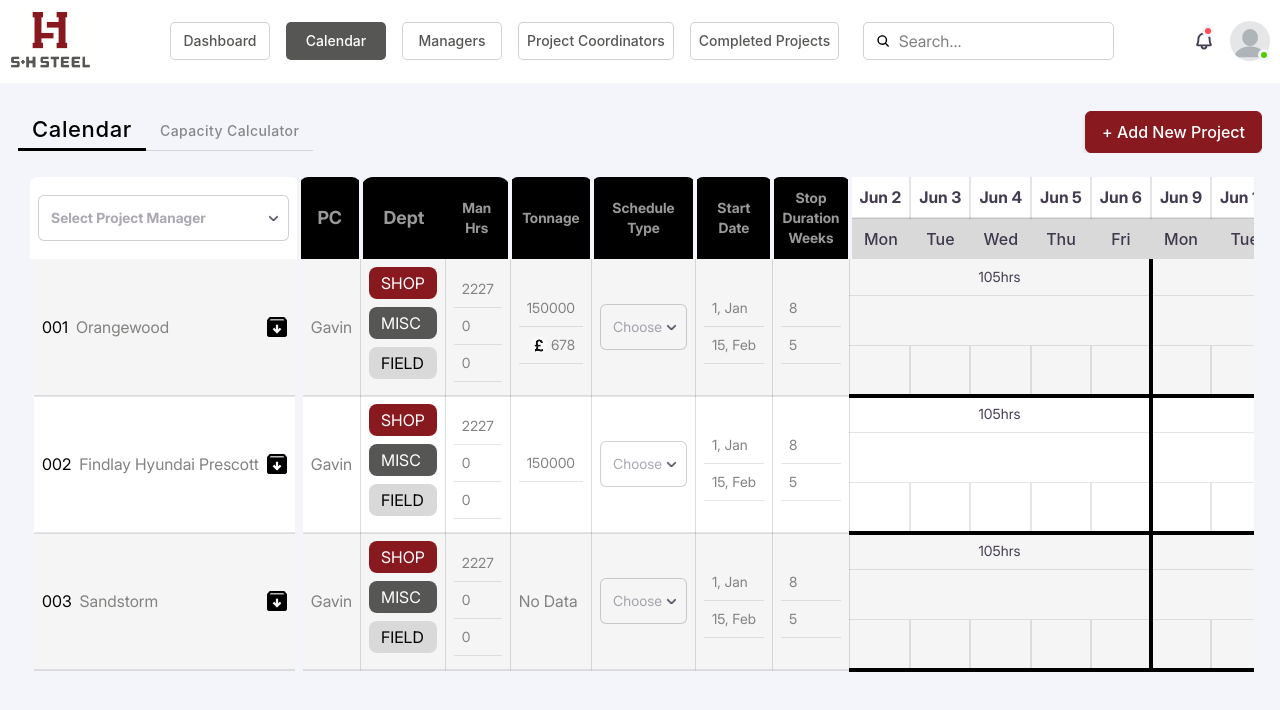
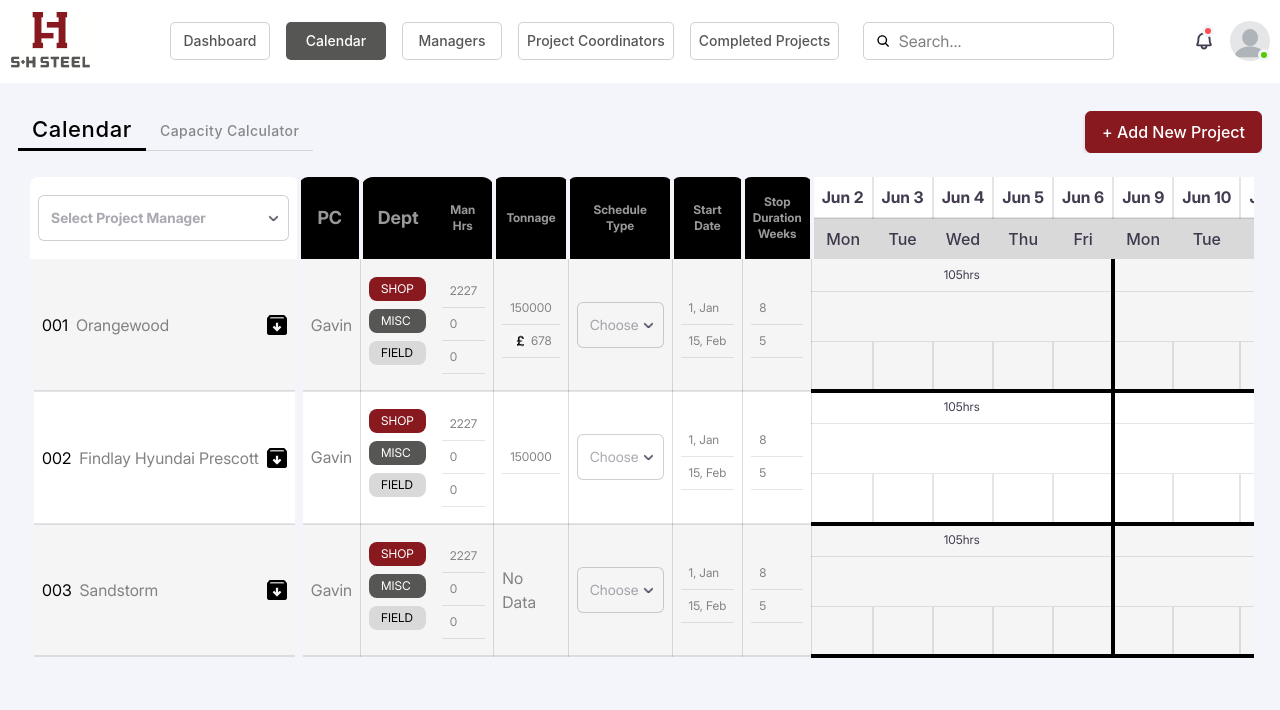
Before and after one commit to mehak187/SHSteelReact, a React (Vite) app: page /calendar in a window 1280 px wide. Shown: the top 710 px of the page. Built offline with nearby package versions, Linux system fonts and the light colour scheme; a web font is replaced by a local one.

Commit message:
Refactor CalendarComponent table styles to improve readability by adjusting font sizes

```diff
--- a/src/components/Calendar/CalendarComponent.jsx
+++ b/src/components/Calendar/CalendarComponent.jsx
@@ -91,11 +91,11 @@ const CalendarComponent = () => {
                         </th>
                         <th rowSpan={2} className="text-[#FFFFFF99] bg-black p-2 text-lg rounded-t-[9px] border-x-4 border-[#F4F5FA]">PC</th>
                         <th rowSpan={2} className="text-[#FFFFFF99] bg-black p-2 text-lg rounded-tl-xl border-l-4 border-[#F4F5FA]">Dept</th>
-                        <th rowSpan={2} className="text-[#FFFFFF99] bg-black p-2 text-sm rounded-tr-xl border-r-4 border-[#F4F5FA]">Man Hrs</th>
-                        <th rowSpan={2} className="text-[#FFFFFF99] bg-black p-2 text-sm rounded-t-lg border-x-4 border-[#F4F5FA]">Tonnage</th>
-                        <th rowSpan={2} className="text-[#FFFFFF99] bg-black p-2 text-sm rounded-t-lg border-x-4 border-[#F4F5FA]">Schedule Type</th>
-                        <th rowSpan={2} className="text-[#FFFFFF99] bg-black p-2 text-sm rounded-t-lg border-x-4 border-[#F4F5FA]">Start Date</th>
-                        <th rowSpan={2} className="text-[#FFFFFF99] bg-black p-2 text-sm rounded-t-lg border-x-4 border-[#F4F5FA]">Stop Duration Weeks</th>
+                        <th rowSpan={2} className="text-[#FFFFFF99] bg-black p-2 text-xs rounded-tr-xl border-r-4 border-[#F4F5FA]">Man Hrs</th>
+                        <th rowSpan={2} className="text-[#FFFFFF99] bg-black p-2 text-xs rounded-t-lg border-x-4 border-[#F4F5FA]">Tonnage</th>
+                        <th rowSpan={2} className="text-[#FFFFFF99] bg-black p-2 text-xs rounded-t-lg border-x-4 border-[#F4F5FA]">Schedule Type</th>
+                        <th rowSpan={2} className="text-[#FFFFFF99] bg-black p-2 text-xs rounded-t-lg border-x-4 border-[#F4F5FA]">Start Date</th>
+                        <th rowSpan={2} className="text-[#FFFFFF99] bg-black p-2 text-xs rounded-t-lg border-x-4 border-[#F4F5FA]">Stop Duration Weeks</th>
                         {dates.map((date, index) => (
                             <th
                                 key={index}
@@ -132,11 +132,11 @@ const CalendarComponent = () => {
                                 <td rowSpan={3} className={`text-start border-r border-[#00000021] ${rowIndex % 2 === 0 ? 'bg-[#F5F5F5]' : 'bg-white'} p-2 `}>
                                     <p className="text-[#828280]">{row.pc}</p>
                                 </td>
-                                <td rowSpan={3} className={`text-start border-r border-[#00000021] ${rowIndex % 2 === 0 ? 'bg-[#F5F5F5]' : 'bg-white'} p-2 `}>
+                                <td rowSpan={3} className={`text-start border-l border-[#00000021] ${rowIndex % 2 === 0 ? 'bg-[#F5F5F5]' : 'bg-white'} p-2 `}>
                                     <div>
                                         {row.departments.map((dept, index) => (
                                             <p
-                                                className={`py-1 px-3 w-full rounded-lg mb-2 ${dept === "SHOP"
+                                                className={`py-1 px-3 w-full rounded-lg mb-2 text-xs ${dept === "SHOP"
                                                     ? "text-white bg-[#88191F]"
                                                     : dept === "MISC"
                                                         ? "text-white bg-[#565654]"
@@ -151,7 +151,7 @@ const CalendarComponent = () => {
                                 <td rowSpan={3} className={`text-start border-r border-[#00000021] ${rowIndex % 2 === 0 ? 'bg-[#F5F5F5]' : 'bg-white'} p-2 `}>
                                     <div>
                                         {row.manHours.map((hour, index) => (
-                                            <p key={index} className="border-b border-[#2E263D1F] p-2 text-[#828280] text-sm">
+                                            <p key={index} className="border-b border-[#2E263D1F] p-2 text-[#828280] text-xs">
                                                 {hour}
                                             </p>
                                         ))}
@@ -164,7 +164,7 @@ const CalendarComponent = () => {
                                                 <div key={index} className="border-b border-[#2E263D1F] p-2 flex items-center">
                                                     <div>
                                                         <img src={Eur} alt="" className='w-[25px] object-contain' />
-                                                    </div><p className='text-[#828280] text-sm'>{tonnage}</p>
+                                                    </div><p className='text-[#828280] text-xs'>{tonnage}</p>
                                                 </div>
                                             ))
                                         ) : (
@@ -192,7 +192,7 @@ const CalendarComponent = () => {
                                 <td rowSpan={3} className={`text-start border-r border-[#00000021] ${rowIndex % 2 === 0 ? 'bg-[#F5F5F5]' : 'bg-white'} p-2 `}>
                                     <div>
                                         {row.startDates.map((date, index) => (
-                                            <p key={index} className="border-b border-[#2E263D1F] text-[#828280] text-sm p-2 text-nowrap">
+                                            <p key={index} className="border-b border-[#2E263D1F] text-[#828280] text-xs p-2 text-nowrap">
                                                 {date}
                                             </p>
                                         ))}
@@ -201,28 +201,28 @@ const CalendarComponent = () => {
                                 <td rowSpan={3} className={`text-start border-r border-[#00000021] ${rowIndex % 2 === 0 ? 'bg-[#F5F5F5]' : 'bg-white'} p-2 `}>
                                     <div>
                                         {row.durationWeeks.map((week, index) => (
-                                            <p key={index} className="border-b border-[#2E263D1F] p-2 text-[#828280] text-sm">
+                                            <p key={index} className="border-b border-[#2E263D1F] p-2 text-[#828280] text-xs">
                                                 {week}
                                             </p>
                                         ))}
                                     </div>
                                 </td>
                                 {[...Array(2)].map((_, index) => (
-                                    <td key={index} colSpan={5} className={`text-center text-[#2E263DE5] text-sm ${rowIndex % 2 === 0 ? 'bg-[#F5F5F5]' : 'bg-white'} p-2 border-r-4 border-[#000]`}>
+                                    <td key={index} colSpan={5} className={`text-center text-[#2E263DE5] text-xs ${rowIndex % 2 === 0 ? 'bg-[#F5F5F5]' : 'bg-white'} p-2 border-r-4 border-[#000]`}>
                                         {row.hours[0]}hrs
                                     </td>
                                 ))}
                             </tr>
                             <tr className='border-b border-[#2E263D1F]'>
                                 {[...Array(2)].map((_, index) => (
-                                    <td key={index} colSpan={5} className={`text-center h-[50px] text-[#2E263DE5] text-sm ${rowIndex % 2 === 0 ? 'bg-[#F5F5F5]' : 'bg-white'} p-2 border-r-4 border-[#000]`}>
+                                    <td key={index} colSpan={5} className={`text-center h-[50px] text-[#2E263DE5] text-xs ${rowIndex % 2 === 0 ? 'bg-[#F5F5F5]' : 'bg-white'} p-2 border-r-4 border-[#000]`}>
                                         {/* {row.hours[0]}hrs */}
                                     </td>
                                 ))}
                             </tr>
                             <tr className='border-b-2 border-[#2E263D1F]'>
                                 {[...Array(10)].map((_, index) => (
-                                    <td key={index} className={`text-center text-[#2E263DE5] h-[50px] text-sm custom-border ${rowIndex % 2 === 0 ? 'bg-[#F5F5F5]' : 'bg-white'} p-2 border-r-2 border-[#2E263D1F]`}>
+                                    <td key={index} className={`text-center text-[#2E263DE5] h-[50px] text-xs custom-border ${rowIndex % 2 === 0 ? 'bg-[#F5F5F5]' : 'bg-white'} p-2 border-r-2 border-[#2E263D1F]`}>
                                         {/* {row.hours[0]}hrs */}
                                     </td>
                                 ))}
```
